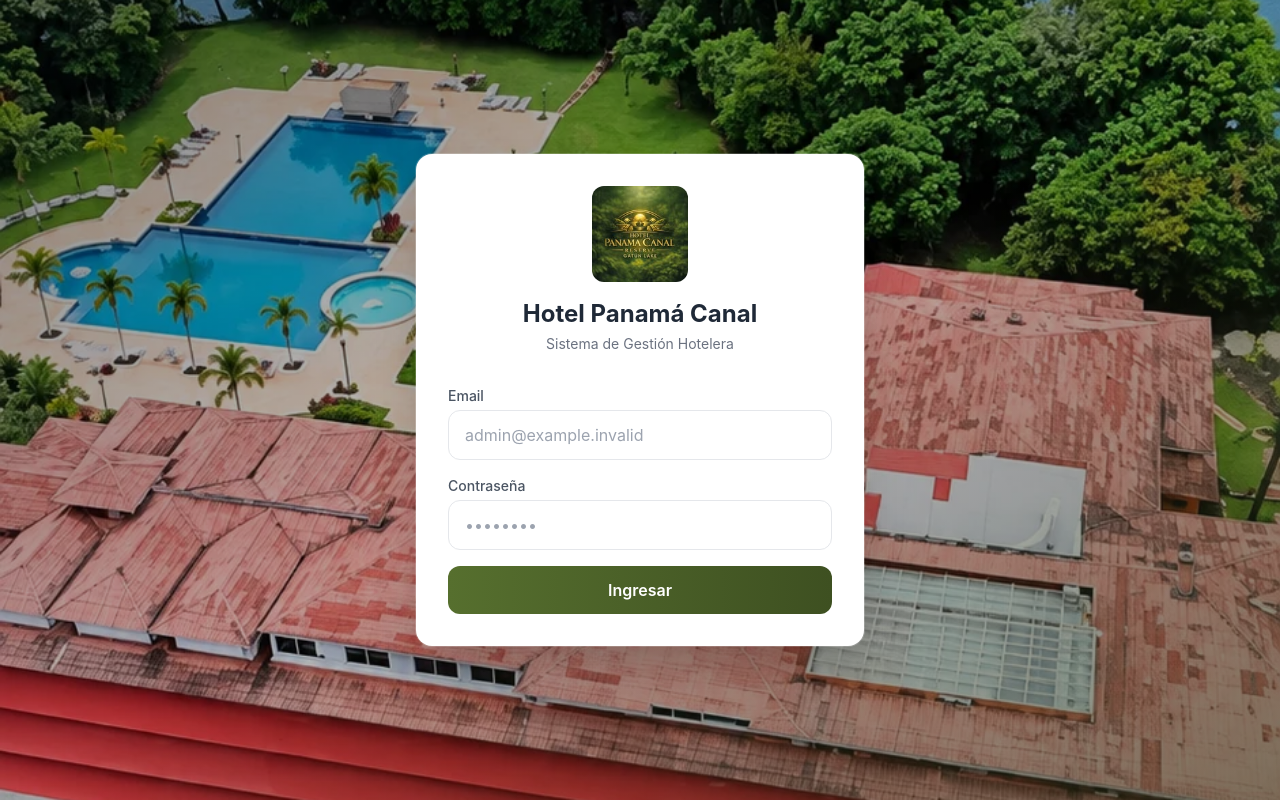
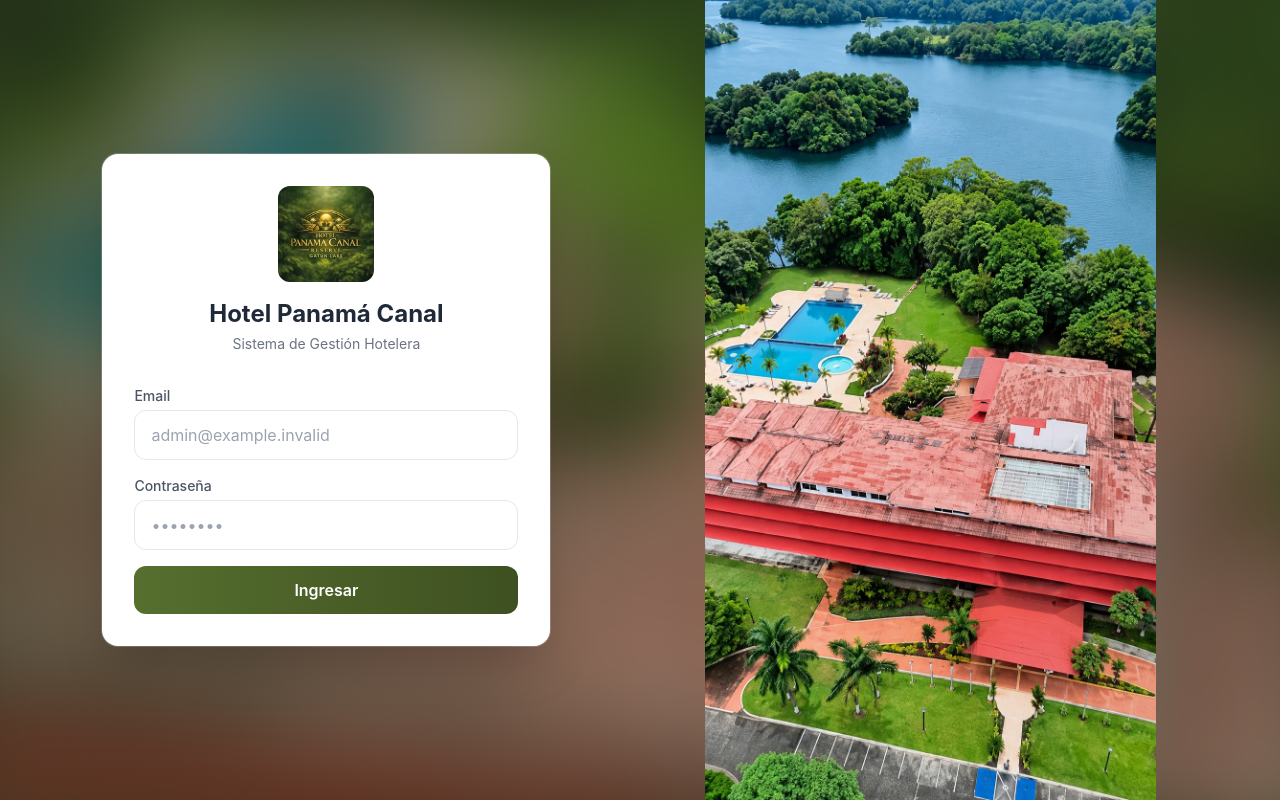
Before and after one commit to hbouche/Hotelcanalpms, a React (Vite) app: page / in a window 1280 px wide. Built offline with nearby package versions, Linux system fonts and the light colour scheme.

Commit message:
Show full hotel aerial view without zooming the login background

```diff
--- a/src/pages/Login.tsx
+++ b/src/pages/Login.tsx
@@ -16,11 +16,13 @@
   };
 
   return (
-    <main className="relative isolate min-h-screen min-h-[100svh] bg-mahana-900 flex items-center justify-center px-4 py-8 sm:p-8">
+    <main className="relative isolate min-h-screen min-h-[100svh] overflow-hidden bg-mahana-900 flex items-center justify-center px-4 py-8 sm:p-8 md:justify-start lg:px-[8vw]">
       <img src="/hotel-panama-canal-login.webp" alt="" aria-hidden="true"
-        className="absolute inset-0 -z-20 h-full w-full object-cover object-center" fetchPriority="high" />
-      <div aria-hidden="true" className="absolute inset-0 -z-10 bg-gradient-to-br from-black/45 via-black/25 to-mahana-900/60" />
-      <div className="bg-white rounded-2xl shadow-2xl w-full max-w-md p-6 sm:p-8 ring-1 ring-white/20">
+        className="absolute inset-0 -z-30 h-full w-full scale-110 object-cover blur-2xl opacity-50" />
+      <img src="/hotel-panama-canal-login.webp" alt="" aria-hidden="true"
+        className="absolute inset-0 -z-20 h-full w-full object-contain object-center md:object-right lg:object-[85%_center]" fetchPriority="high" />
+      <div aria-hidden="true" className="absolute inset-0 -z-10 bg-gradient-to-r from-mahana-900/35 via-transparent to-black/10" />
+      <div className="bg-white rounded-2xl shadow-2xl w-full max-w-md md:max-w-sm lg:max-w-md p-6 sm:p-8 ring-1 ring-white/20">
         <div className="text-center mb-8">
           <img src="/hotel-panama-canal-reference.jpg" alt="Hotel Panamá Canal" width="96" height="96" className="mx-auto mb-4 rounded-xl" />
 
```
